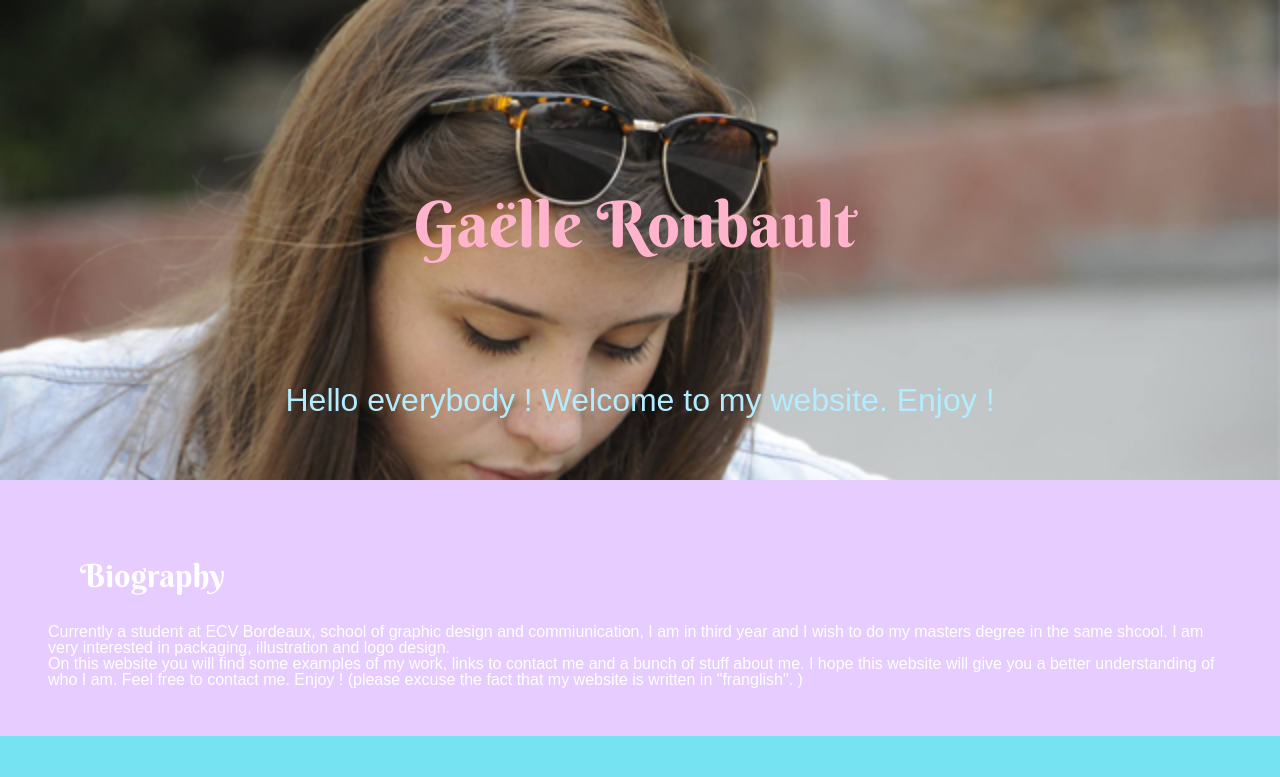
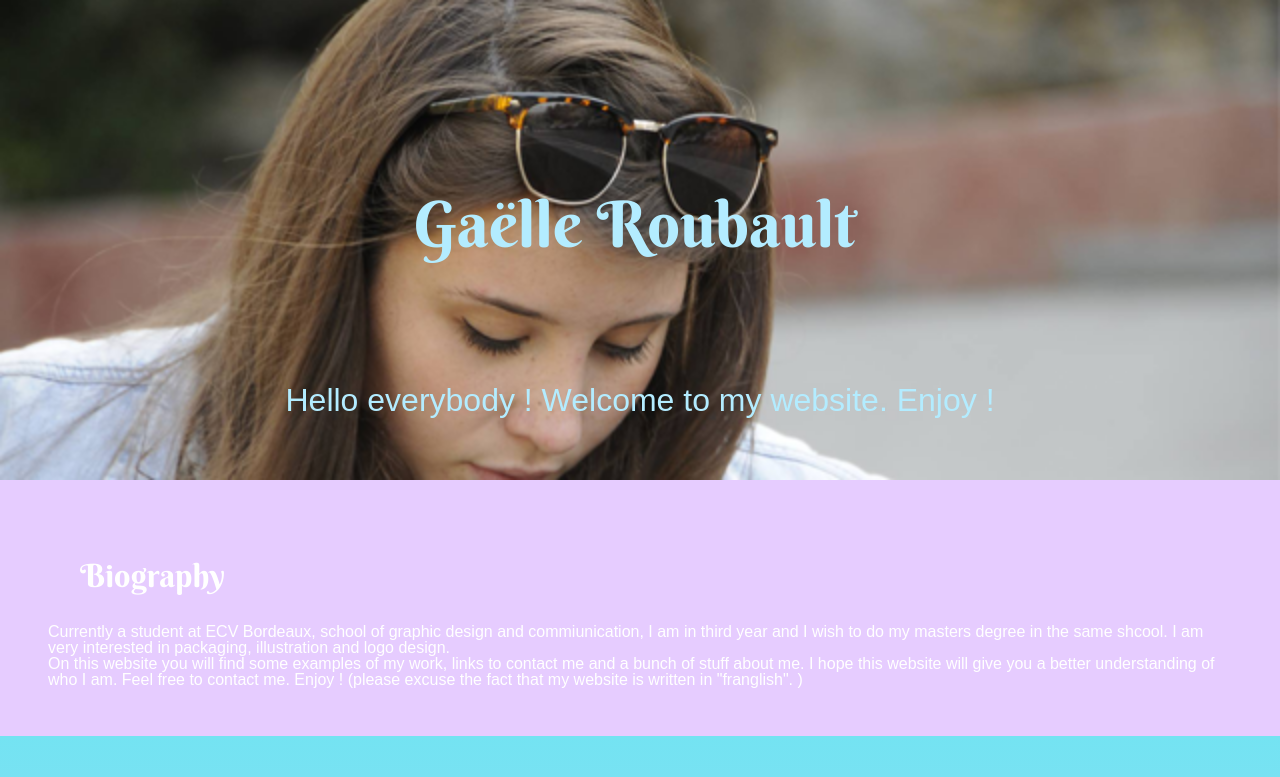
Before and after one commit to GaelleROUBAULT/D3-WEB-POJET1, a plain HTML site: page index.html in a window 1280 px wide. Shown: the top 777 px of the page. Drawn offline with Linux system fonts and the light colour scheme; a web font is replaced by a local one.

Commit message:
ColorChange
Color change for title

```diff
--- a/styles/main.css
+++ b/styles/main.css
@@ -39,7 +39,7 @@ background-color: #b3ecff;
   padding: 2em;
   font-size: 4em;
 font-family: 'Berkshire Swash', cursive;
-color:#ffb3cc;
+color:#b3ecff;
 }
 .header-content-block p {
   color:#b3ecff;
```
Also changed, not shown: 1 other file.
